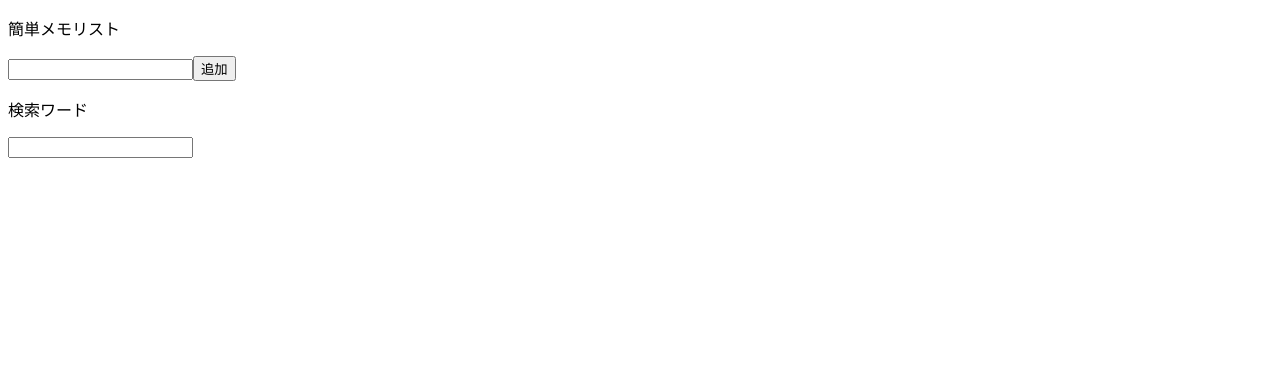
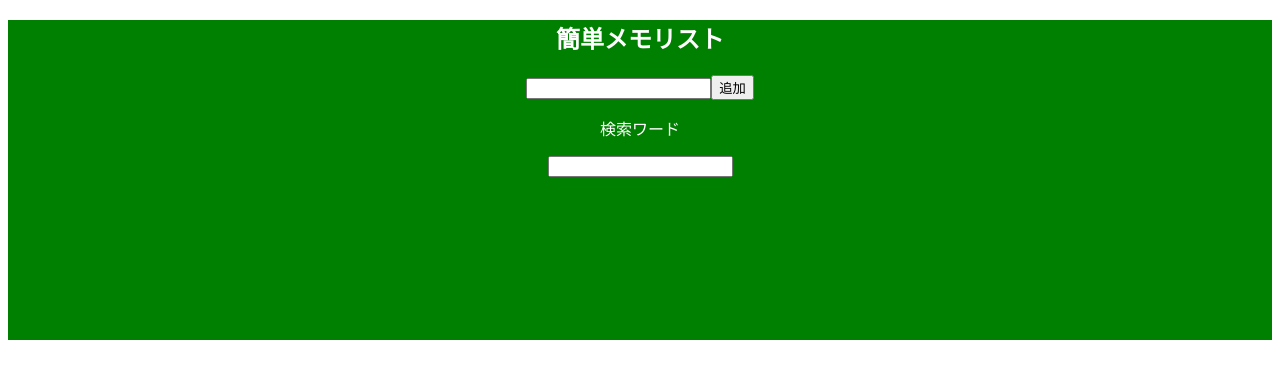
Before and after one commit to ballboyst/React-my-test, a React (Create React App) app in the folder my-test-app/: page / in a window 1280 px wide. Shown: the top 378 px of the page. Built offline with nearby package versions, Linux system fonts and the light colour scheme.

Commit message:
style適用中

```diff
--- a/my-test-app/src/components/App.jsx
+++ b/my-test-app/src/components/App.jsx
@@ -1,6 +1,7 @@
 import React from "react";
 import { useState } from "react";
 import { useMemo } from "react";
+import {styled} from "styled-components";
 
 const App = () => {
     const [text, setText] = useState("");
@@ -28,11 +29,11 @@ const App = () => {
     );
 
     return(
-        <div>
-            <p>簡単メモリスト</p>
+        <SDiv>
+            <SH2>簡単メモリスト</SH2>
             <input type="text" value={text} onChange={onChangeText} />
             <button onClick={onClickAdd}>追加</button>
-            <p>検索ワード</p>
+            <Sp>検索ワード</Sp>
             <input type="text" value={searchText} onChange={onChangeSearch} />
             <ul>
                 {filteredMemos.map(
@@ -45,8 +46,19 @@ const App = () => {
                 )
             }
             </ul>
-        </div>
+        </SDiv>
     );
 };
 
+const SDiv = styled.div`
+    background-color: green;
+    text-align: center;
+    height: 20rem;
+`;
+const SH2 = styled.h2`
+    color: #FFFFFF;
+`;
+const Sp = styled.p`
+    color: #FFFFFF;
+`;
 export default(App);
```
